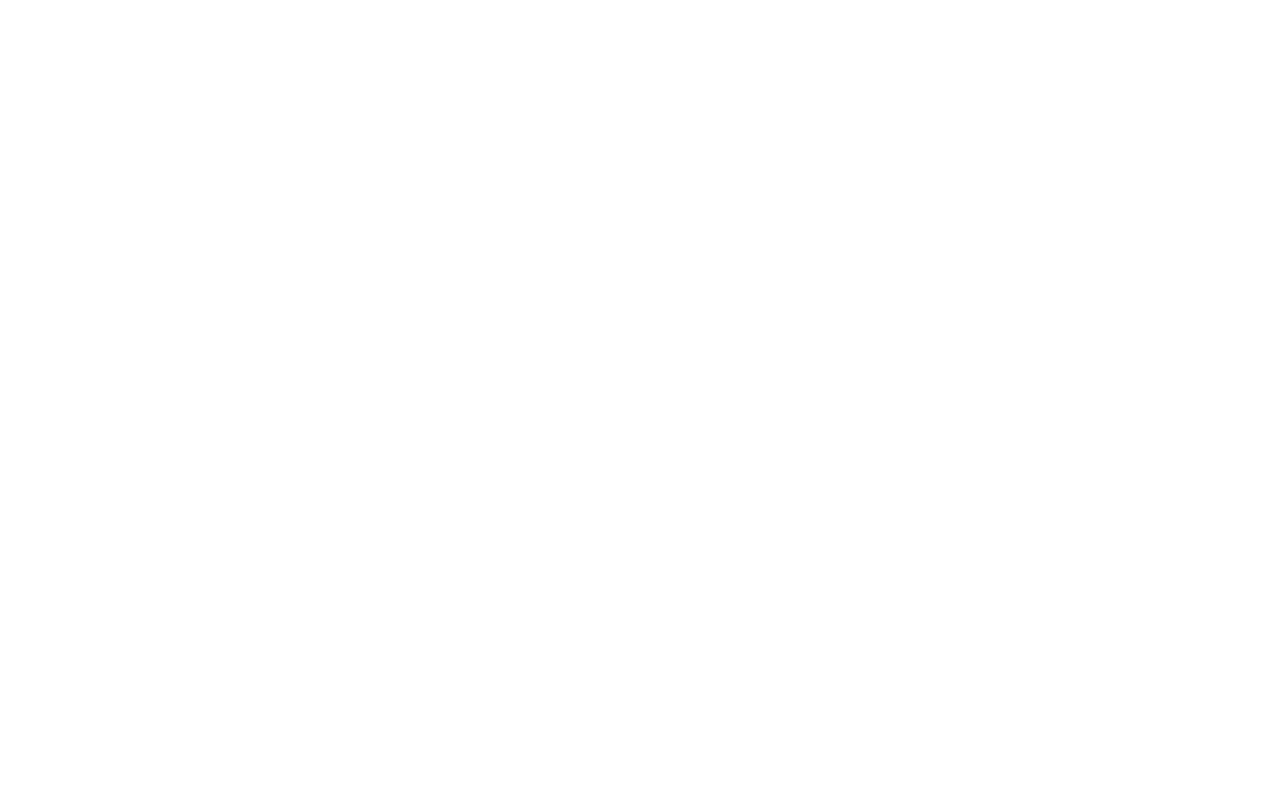
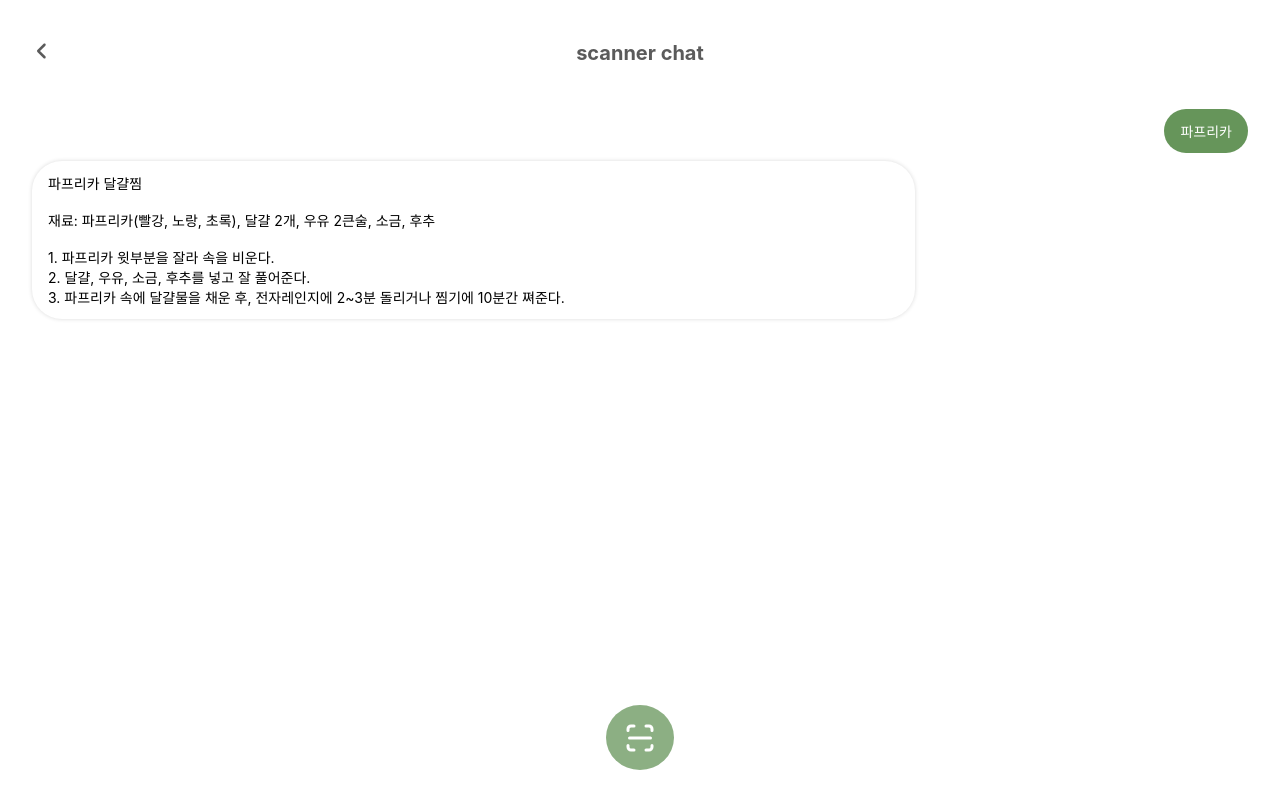
Before and after one commit to yanggayoon/capstone-2025_1, a React (Create React App) app in the folder forest-sause/: page /scan-chat in a window 1280 px wide. Before the commit this address had no page. Built offline with nearby package versions, Linux system fonts and the light colour scheme.

Commit message:
Feat: 레시피 화면 퍼블리싱

```diff
--- a/forest-sause/src/App.js
+++ b/forest-sause/src/App.js
@@ -5,6 +5,7 @@
 import UserListPage from './pages/UserListPage';
 import PostManagementPage from './pages/PostManagementPage';
 import ChatPage from './pages/ChatPage';
+import CameraPage from './components/scan/CameraPage';
 
 function App() {
   return (
@@ -15,7 +16,8 @@
         <Route path="/admin" element={<AdminPage />} />
         <Route path="/admin/users" element={<UserListPage />} />
         <Route path="/admin/posts" element={<PostManagementPage />} />
-        <Route path="/chat" element={<ChatPage />} />
+        <Route path="/scan-chat" element={<ChatPage />} />
+        <Route path="/scan" element={<CameraPage />} />
       </Routes>
     </Router>
   );
--- a/forest-sause/src/components/menu/CameraButton.js
+++ b/forest-sause/src/components/menu/CameraButton.js
@@ -1,12 +1,21 @@
 import { TbScan } from "react-icons/tb";
+import { useNavigate } from "react-router-dom";
 
 function CameraButton() {
+    const navigate = useNavigate();
+
+    const handleCameraClick = () => {
+        navigate('/scan');
+    };
+
     return (
         <div style={{
             display: 'flex',
             justifyContent: "center",
         }}>
-            <div style={{
+            <div
+                onClick={handleCameraClick}
+                style={{
                     left: "50%",
                     width: "68px",
                     height: "65px",
@@ -20,11 +29,12 @@
                     justifyContent: "center",
                     backgroundColor: "#66955A",
                     transform: "translateX(-50%)",
-            }}>
+                }}
+            >
                 <TbScan style={{ color: "#FFF", fontSize: "36px" }} />
             </div>
         </div>
-    )
+    );
 }
 
 export default CameraButton;
--- /dev/null
+++ b/forest-sause/src/components/scan/CameraPage.js
@@ -0,0 +1,86 @@
+import { useRef, useState, useEffect } from "react";
+import { useNavigate } from "react-router-dom";
+import { IoClose } from "react-icons/io5";
+
+function CameraPage() {
+    const videoRef = useRef(null);
+    const navigate = useNavigate();
+    const [isCameraOn, setIsCameraOn] = useState(false);
+
+    useEffect(() => {
+        startCamera();
+        return () => {
+            stopCamera();
+        };
+    }, []);
+
+    const startCamera = async () => {
+        try {
+            const stream = await navigator.mediaDevices.getUserMedia({ video: true });
+            if (videoRef.current) {
+                videoRef.current.srcObject = stream;
+            }
+            setIsCameraOn(true);
+        } catch (err) {
+            console.error("카메라 접근 오류:", err);
+        }
+    };
+
+    const stopCamera = () => {
+        if (videoRef.current && videoRef.current.srcObject) {
+            const stream = videoRef.current.srcObject;
+            const tracks = stream.getTracks();
+            tracks.forEach(track => track.stop());
+            videoRef.current.srcObject = null;
+        }
+        setIsCameraOn(false);
+    };
+
+    const handleClose = () => {
+        stopCamera();
+        navigate(-1);
+    };
+
+    return (
+        <div style={{
+            position: 'fixed',
+            top: 0,
+            left: 0,
+            width: '100%',
+            height: '100%',
+            backgroundColor: '#000',
+            zIndex: 1000
+        }}>
+            <video
+                ref={videoRef}
+                autoPlay
+                playsInline
+                style={{
+                    width: '100%',
+                    height: '100%',
+                    objectFit: 'cover'
+                }}
+            />
+            <div
+                onClick={handleClose}
+                style={{
+                    position: 'absolute',
+                    top: '20px',
+                    right: '20px',
+                    width: '40px',
+                    height: '40px',
+                    borderRadius: '50%',
+                    backgroundColor: 'rgba(255, 255, 255, 0.3)',
+                    display: 'flex',
+                    alignItems: 'center',
+                    justifyContent: 'center',
+                    cursor: 'pointer'
+                }}
+            >
+                <IoClose style={{ color: '#FFF', fontSize: '24px' }} />
+            </div>
+        </div>
+    );
+}
+
+export default CameraPage;
--- a/forest-sause/src/pages/ChatPage.js
+++ b/forest-sause/src/pages/ChatPage.js
@@ -1,13 +1,47 @@
+import React, { useState } from 'react';
 import BackTitle from '../components/menu/BackTitle';
 import CameraButton from '../components/menu/CameraButton';
+import styles from '../styles/scan/Chat.module.css';
+
+const ChatMessage = ({ message, isUser }) => {
+  return (
+    <div className={`${styles['message-container']} ${isUser ? styles['message-container-user'] : styles['message-container-system']}`}>
+      <div className={`${styles['message-content']} ${isUser ? styles['message-content-user'] : styles['message-content-system']}`}>
+        <p className={styles['message-text']}>{message.text}</p>
+      </div>
+    </div>
+  );
+};
+
+const ChatBox = ({ messages }) => {
+  return (
+    <div className={styles['chatBox-container']}>
+      {messages.map((message, index) => (
+        <ChatMessage key={index} message={message} isUser={message.isUser} />
+      ))}
+    </div>
+  );
+};
 
 function ChatPage() {
-    return (
-        <>
-            <BackTitle title="sccaner chat" />
-            <CameraButton />
-        </>
-    )
+  const [messages] = useState([
+    {
+      text: "파프리카",
+      isUser: true,
+    },
+    {
+      text: "파프리카 달걀찜\n\n재료: 파프리카(빨강, 노랑, 초록), 달걀 2개, 우유 2큰술, 소금, 후추\n\n1. 파프리카 윗부분을 잘라 속을 비운다.\n2. 달걀, 우유, 소금, 후추를 넣고 잘 풀어준다.\n3. 파프리카 속에 달걀물을 채운 후, 전자레인지에 2~3분 돌리거나 찜기에 10분간 쪄준다.",
+      isUser: false
+    },
+  ]);
+
+  return (
+    <div className={styles['page-container']}>
+      <BackTitle title="scanner chat" />
+      <ChatBox messages={messages} />
+      <CameraButton />
+    </div>
+  );
 }
 
 export default ChatPage;
--- /dev/null
+++ b/forest-sause/src/styles/scan/Chat.module.css
@@ -0,0 +1,40 @@
+.chatBox-container {
+  display: flex;
+  padding: 0 32px;
+  font-size: 14px;
+  flex-direction: column;
+}
+
+.message-container-user {
+  align-items: flex-end;
+}
+
+.message-container-system {
+  align-items: flex-start;
+}
+
+.message-content {
+  max-width: 70%;
+  padding: 12px 16px;
+  border-radius: 16px;
+}
+
+.message-content-user {
+  float: right;
+  color: #ffffff;
+  border-radius: 30px;
+  background-color: #66955A;
+}
+
+.message-content-system {
+  margin-top: 8px;
+  color: #000000;
+  border-radius: 30px;
+  background-color: #FFF;
+  box-shadow: 0px 0px 4px 0px rgba(0, 0, 0, 0.15);
+}
+
+.message-text {
+  margin: 0;
+  white-space: pre-wrap;
+}
```
Also changed, not shown: forest-sause/src/pages/Chat.module.css (added). Lines whose indentation alone changed are shown as unchanged.
